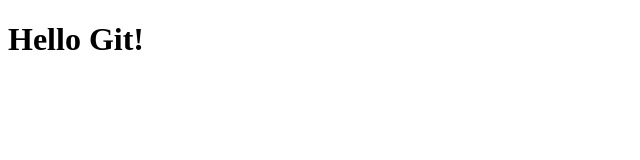
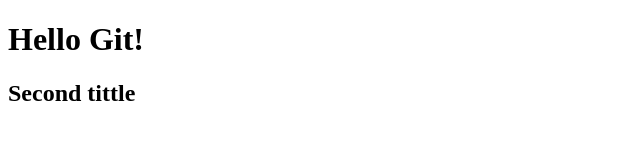
Before and after one commit to AQozos/git_test, a plain HTML site: page index.html in a window 1280 px wide. Shown: the whole page, without its empty margins (0-640 px from the left). Drawn offline with Linux system fonts and the light colour scheme.

Commit message:
second commit

```diff
--- a/index.html
+++ b/index.html
@@ -7,5 +7,6 @@
 </head>
 <body>
     <h1>Hello Git!</h1>
+    <h2>Second tittle</h2>
 </body>
 </html>
```
